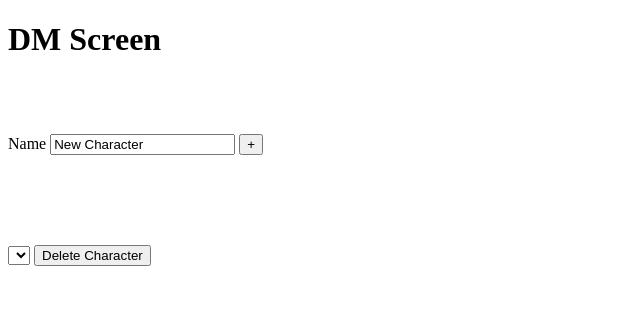
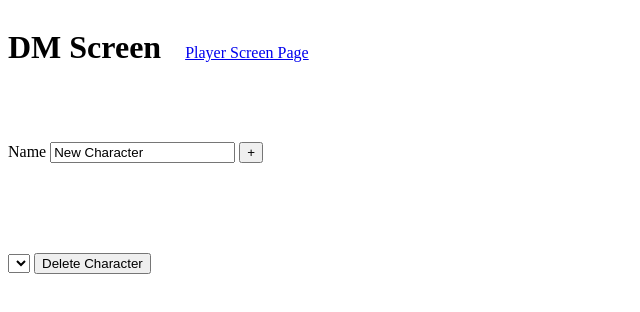
Before and after one commit to SolidMirage/healthbars, a plain HTML site: page index.html in a window 1280 px wide. Shown: the whole page, without its empty margins (0-640 px from the left). Drawn offline with nearby package versions, Linux system fonts and the light colour scheme.

Commit message:
add link to player page screen from DM screen

```diff
--- a/index.html
+++ b/index.html
@@ -9,7 +9,8 @@
 
 <body>
 
-<h1>DM Screen</h1>
+<h1 style="display:inline-block; margin-right:20px;">DM Screen</h1>
+<a target="_blank" href="./player-screen.html" style="display:inline-block">Player Screen Page</a>
 
     <div id="character-list" >
 
```
